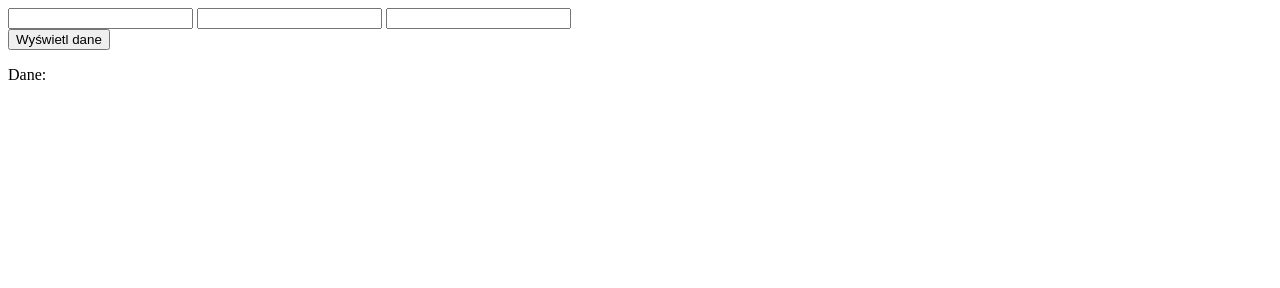
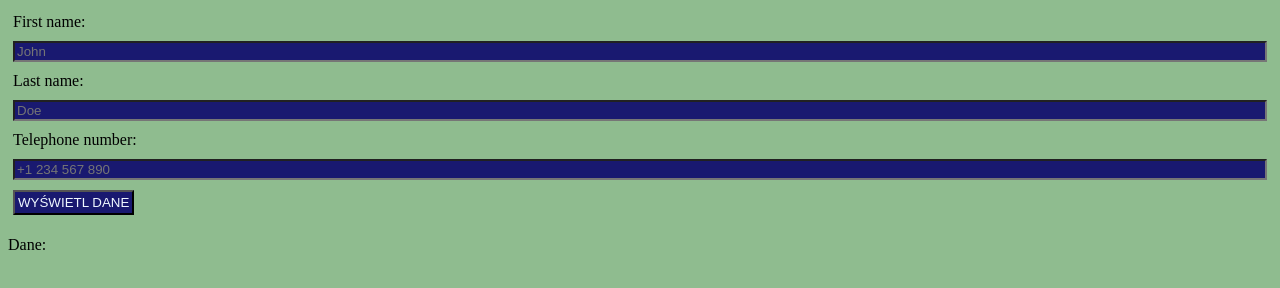
Before and after one commit to Jared-Mercury/front_end_dev_course, a plain HTML site: page js/40/index.html in a window 1280 px wide. Drawn offline with Linux system fonts and the light colour scheme.

Commit message:
js ex 40 done

```diff
--- /dev/null
+++ b/js/40/css/styles.css
@@ -0,0 +1,28 @@
+* {
+    background-color: darkseagreen;
+}
+
+form {
+    display: flex;
+    flex-direction: column;
+}
+
+input,
+label,
+button {
+    margin: 5px;
+}
+
+input {
+    background-color: midnightblue;
+    color: aliceblue
+}
+
+button {
+    background-color: midnightblue;
+    color: aliceblue;
+    text-transform: uppercase;
+    text-shadow: 1mm;
+    padding: 3px;
+    cursor: pointer;
+}
--- a/js/40/index.html
+++ b/js/40/index.html
@@ -5,14 +5,18 @@
     <meta charset="UTF-8">
     <meta http-equiv="X-UA-Compatible" content="IE=edge">
     <meta name="viewport" content="width=device-width, initial-scale=1.0">
+    <link rel="stylesheet" href="css/styles.css">
     <title>Document</title>
 </head>
 
 <body>
     <form action="">
-        <input type="text" name="name" id="first">
-        <input type="text" name="surname" id="last">
-        <input type="tel" name="tel" id="tel">
+        <label for="name">First name:</label>
+        <input type="text" placeholder="John" name="name" id="first">
+        <label for="name">Last name:</label>
+        <input type="text" placeholder="Doe" name="surname" id="last">
+        <label for="name">Telephone number:</label>
+        <input type="tel" placeholder="+1 234 567 890" name="tel" id="tel">
     </form>
 
     <button>Wyświetl dane</button>
--- a/js/40/js/main.js
+++ b/js/40/js/main.js
@@ -1,19 +1,18 @@
-let fname = document.getElementById("name");
-let surname = document.getElementById("surname");
-let phone = document.getElementById("phone");
+function fill() {
 
+    let first_name = document.getElementById("first").value;
+    let last_name = document.getElementById("last").value;
+    let telephone = document.getElementById("tel").value;
 
-let first_name = document.getElementById("first").value;
-let last_name = document.getElementById("last").value;
-let telephone = document.getElementById("tel").value;
+    let fname = document.getElementById("name");
+    let surname = document.getElementById("surname");
+    let phone = document.getElementById("phone");
 
-
-function fill(a, b, c) {
-    fname.textContent = a;
-    surname.textContent = b;
-    phone.textContent = c;
+    fname.innerText = first_name;
+    surname.innerText = last_name;
+    phone.innerText = telephone;
 }
 
 let but = document.querySelector("button");
 
-but.onclick = fill(first_name, last_name, telephone);
+but.onclick = fill;
```
